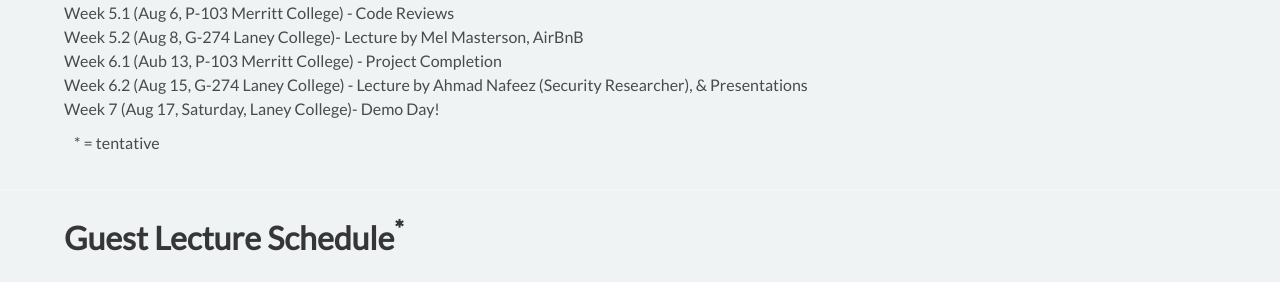
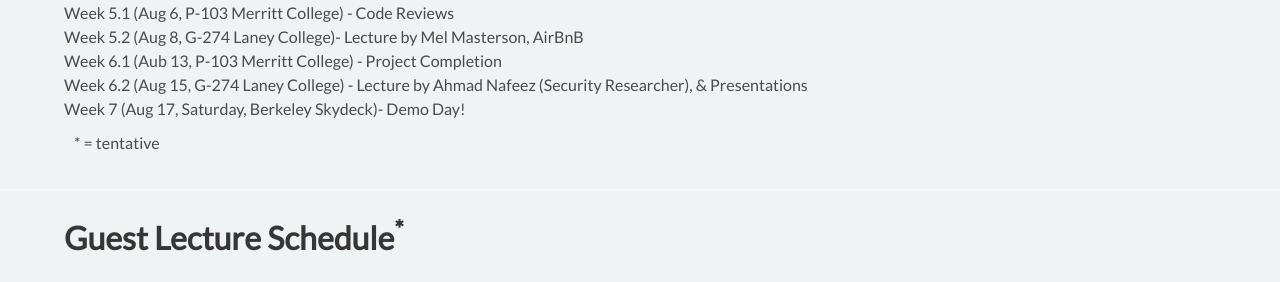
Before and after one commit to cyberdefendersprogram/www-homepage, a Jekyll site: the page built from summerprogram.html, in a window 1280 px wide and 900 px high, scrolled down 2497 px. Shown: the part 161-443 px from the top of the window. Built offline with Jekyll 4.4.1, drawn with Linux system fonts in a browser that asks for light colours; nearby versions of some CDN libraries.

Commit message:
Update summerprogram.html

```diff
--- a/summerprogram.html
+++ b/summerprogram.html
@@ -19,7 +19,7 @@
                     <div class="buttons is-large">
                             <a class="button is-medium is-danger" href="https://www.eventbrite.com/e/cyber-defenders-cybersecurity-hackathon-demo-day-laney-college-tickets-68188211777">Demo Day Sign-Up!</a>
                             <a class="button is-medium is-primary" href="{{site.url}}{{site.baseurl}}assets/pdf/cyberdefenders-flyer-2019.pdf">Why Get Involved?</a>
-                            <a class="button is-medium is-hackathon-apply" href="{{site.url}}{{site.baseurl}}assets/pdf/cyberdefenders-flyer-2019.pdf">Support Us!</a>
+                            <a class="button is-medium is-hackathon-apply" href="{{site.url}}{{site.baseurl}}assets/pdf/program-highlights-2019.pdf">Support Us!</a>
                     </div>
                 </div>
                 <div class="column is-two-third">
@@ -106,7 +106,7 @@
             <li>Week 5.2 (Aug 8, G-274 Laney College)- Lecture by Mel Masterson, AirBnB</li>
             <li>Week 6.1 (Aub 13, P-103 Merritt College) - Project Completion</li>
             <li>Week 6.2 (Aug 15, G-274 Laney College) - Lecture by Ahmad Nafeez (Security Researcher), & Presentations</li>
-            <li>Week 7 (Aug 17, Saturday, Laney College)- Demo Day!</li>
+            <li>Week 7 (Aug 17, Saturday, Berkeley Skydeck)- Demo Day!</li>
         </ul>
         <p>* = tentative</p>
     </div>
```
